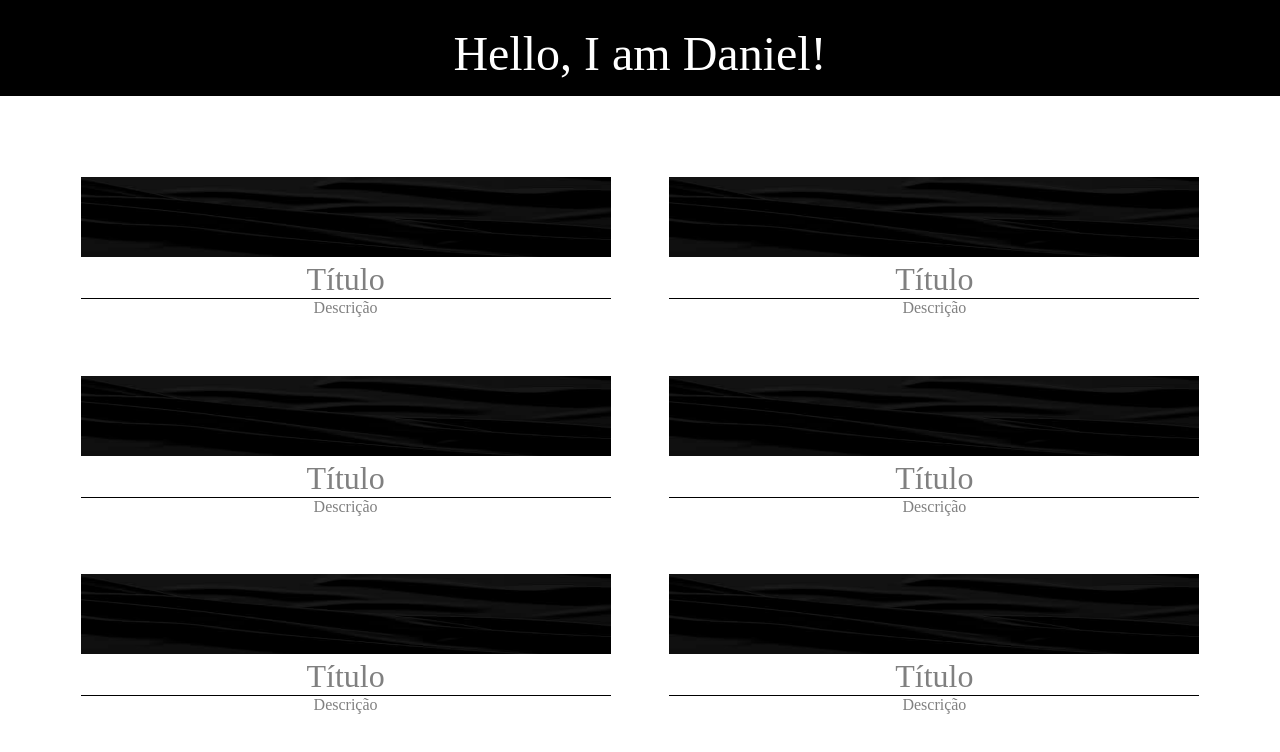
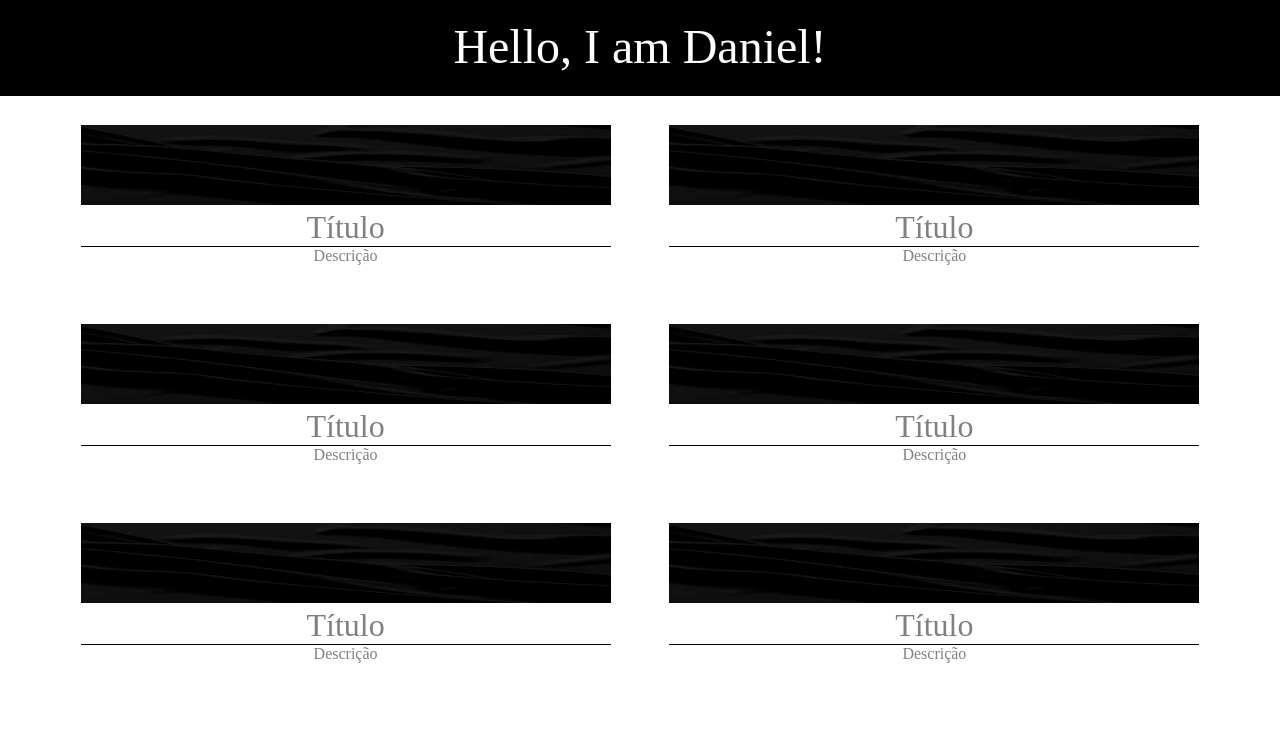
Before and after one commit to DanielSanRocha/danielsanrocha.me, a Vue app: page /#/ in a window 1280 px wide. Shown: the top 752 px of the page. Built offline with nearby package versions, Linux system fonts and the light colour scheme.

Commit message:
Adjusted margins on index and navtop to fit better together and less wasted space.

```diff
--- a/src/components/index.vue
+++ b/src/components/index.vue
@@ -29,7 +29,7 @@ export default {
 <style scoped>
 ul {
     padding: 0;
-    margin: 4%;
+    margin: 0% 4% 0% 4%;
     width: 92%;
     list-style-type: none;
 }
--- a/src/components/navtop.vue
+++ b/src/components/navtop.vue
@@ -17,7 +17,7 @@ export default {
 }
 
 .navtop span {
-    margin: 2%;
+    margin: 1.5%;
     display: block;
     color: white;
     font-size: 3em;
```
